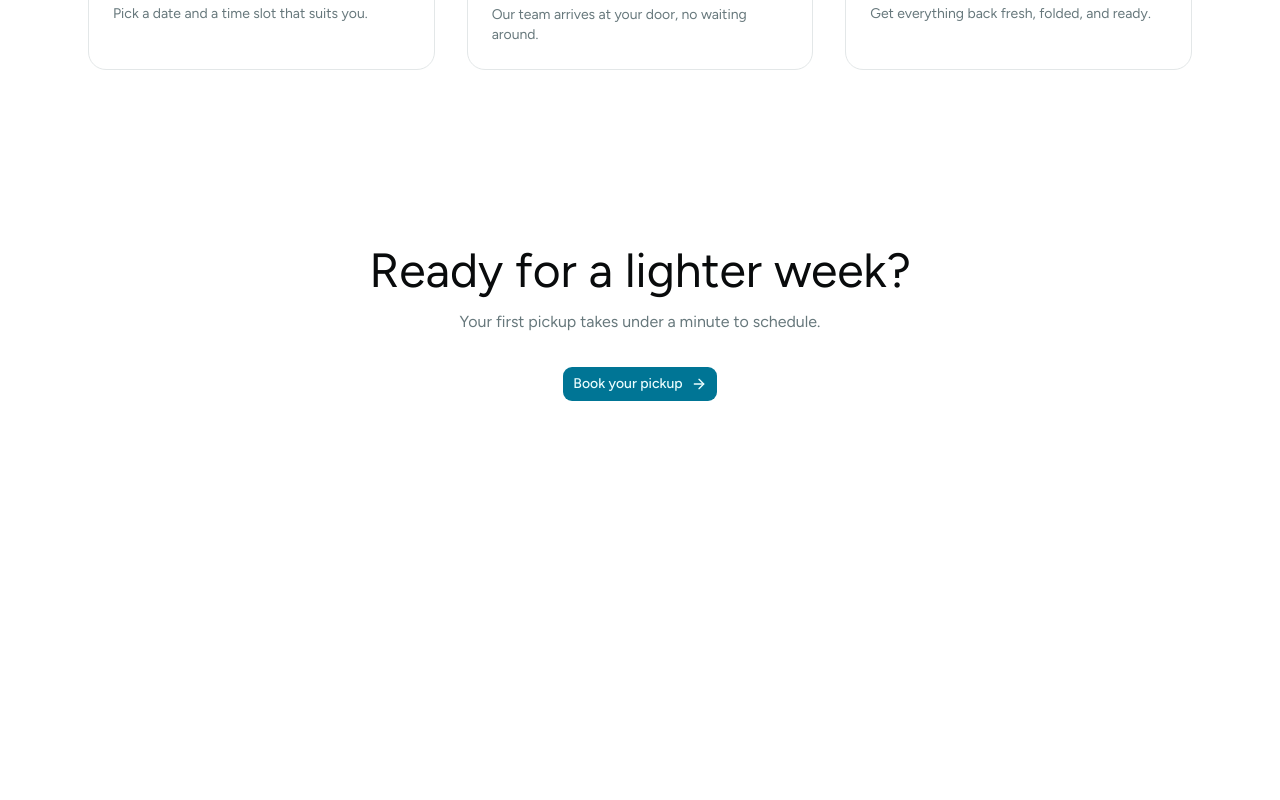
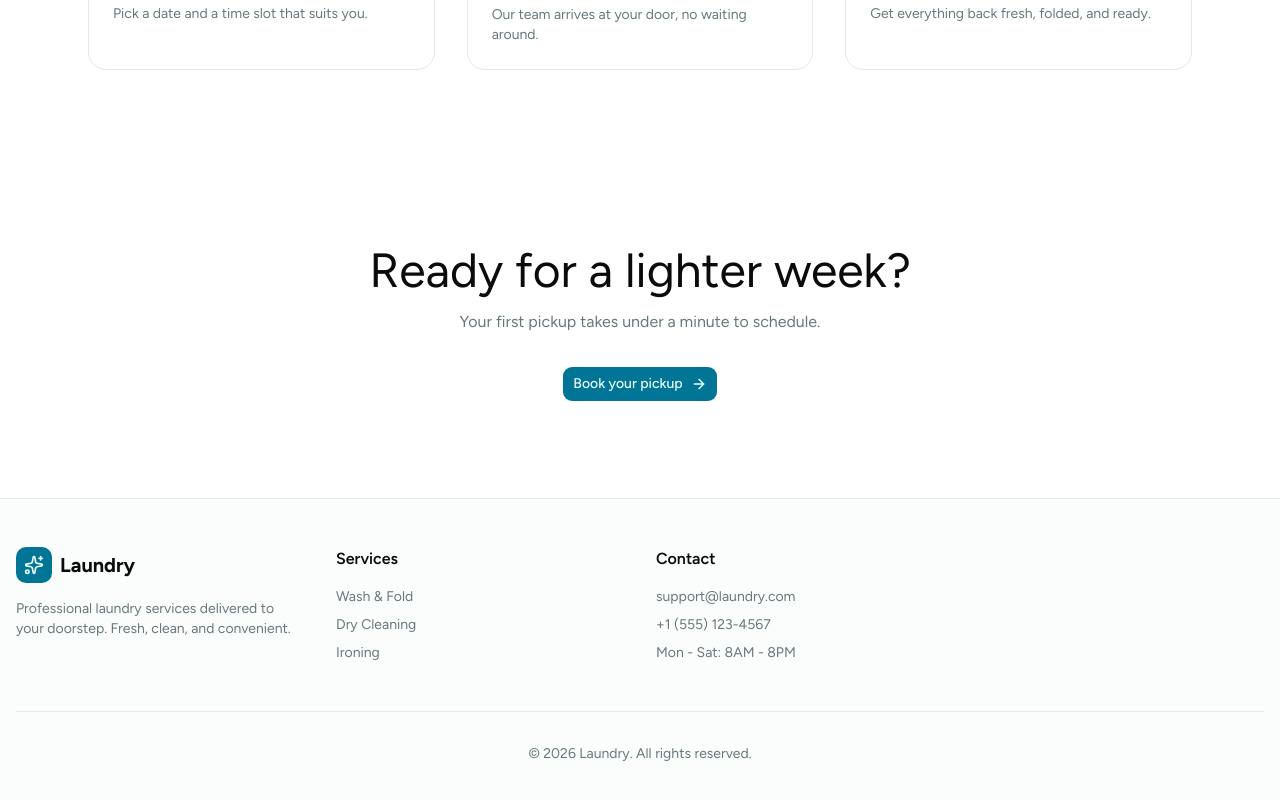
Before and after one commit to klaus-gudy/laundry-web, a Next.js app: page / in a window 1280 px wide. Shown: the part 1509-2309 px from the top of the page. Before the commit the page ends 2007 px from the top, so only its background shows below. Built offline with nearby package versions, Linux system fonts and the light colour scheme.

Commit message:
Footer creation and intergration in the landing page

```diff
--- a/app/page.tsx
+++ b/app/page.tsx
@@ -8,6 +8,7 @@ import Link from "next/link";
 import stepCollect from "@/public/step-collect.jpg";
 import stepFolded from "@/public/step-folded.jpg";
 import stepSchedule from "@/public/step-schedule.jpg";
+import { Footer } from "@/components/shared/footer";
 
 export default function Home() {
   return (
@@ -154,6 +155,8 @@ export default function Home() {
             </Button>
           </Link>
         </section>
+
+        <Footer />
       </>
     </div>
   );
--- a/components/shared/footer.tsx
+++ b/components/shared/footer.tsx
@@ -0,0 +1,106 @@
+import { Sparkles } from "lucide-react";
+import Link from "next/link";
+
+export function Footer() {
+  return (
+    <footer className="border-t bg-muted/30">
+      <div className="container mx-auto px-4 py-12">
+        <div className="grid gap-8 md:grid-cols-4">
+          <div className="space-y-4">
+            <Link href="/" className="flex items-center gap-2">
+              <div className="flex h-9 w-9 items-center justify-center rounded-lg bg-primary">
+                <Sparkles className="h-5 w-5 text-primary-foreground" />
+              </div>
+              <span className="text-xl font-bold text-foreground">Laundry</span>
+            </Link>
+            <p className="text-sm text-muted-foreground">
+              Professional laundry services delivered to your doorstep. Fresh,
+              clean, and convenient.
+            </p>
+          </div>
+
+          <div>
+            <h4 className="font-semibold text-foreground mb-4">Services</h4>
+            <ul className="space-y-2 text-sm text-muted-foreground">
+              <li>
+                <Link
+                  href="/"
+                  className="hover:text-foreground transition-colors"
+                >
+                  Wash & Fold
+                </Link>
+              </li>
+              <li>
+                <Link
+                  href="/"
+                  className="hover:text-foreground transition-colors"
+                >
+                  Dry Cleaning
+                </Link>
+              </li>
+              <li>
+                <Link
+                  href="/"
+                  className="hover:text-foreground transition-colors"
+                >
+                  Ironing
+                </Link>
+              </li>
+            </ul>
+          </div>
+
+          {/* <div>
+            <h4 className="font-semibold text-foreground mb-4">Company</h4>
+            <ul className="space-y-2 text-sm text-muted-foreground">
+              <li>
+                <Link
+                  href="/"
+                  className="hover:text-foreground transition-colors"
+                >
+                  About Us
+                </Link>
+              </li>
+              <li>
+                <Link
+                  href="/pricing"
+                  className="hover:text-foreground transition-colors"
+                >
+                  Pricing
+                </Link>
+              </li>
+              <li>
+                <Link
+                  href="/"
+                  className="hover:text-foreground transition-colors"
+                >
+                  FAQ
+                </Link>
+              </li>
+              <li>
+                <Link
+                  href="/"
+                  className="hover:text-foreground transition-colors"
+                >
+                  Contact
+                </Link>
+              </li>
+            </ul>
+          </div> */}
+
+          <div>
+            <h4 className="font-semibold text-foreground mb-4">Contact</h4>
+            <ul className="space-y-2 text-sm text-muted-foreground">
+              <li>support@laundry.com</li>
+              <li>+1 (555) 123-4567</li>
+              <li>Mon - Sat: 8AM - 8PM</li>
+            </ul>
+          </div>
+        </div>
+
+        <div className="mt-12 pt-8 border-t text-center text-sm text-muted-foreground">
+          <p>&copy; {new Date().getFullYear()} Laundry. All rights reserved.</p>
+        </div>
+      </div>
+    </footer>
+  );
+}
```
